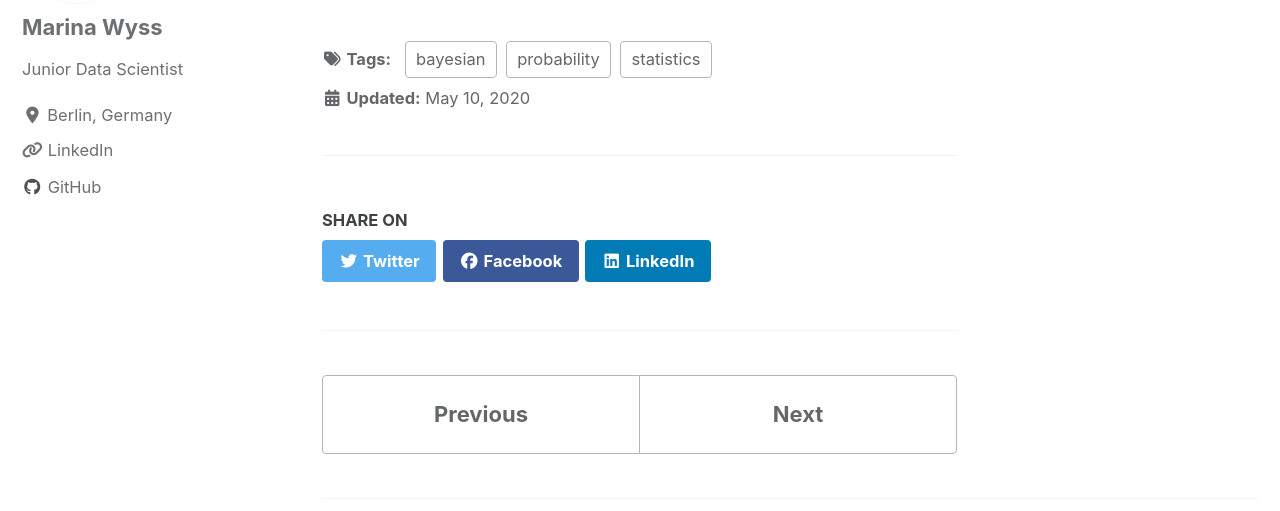
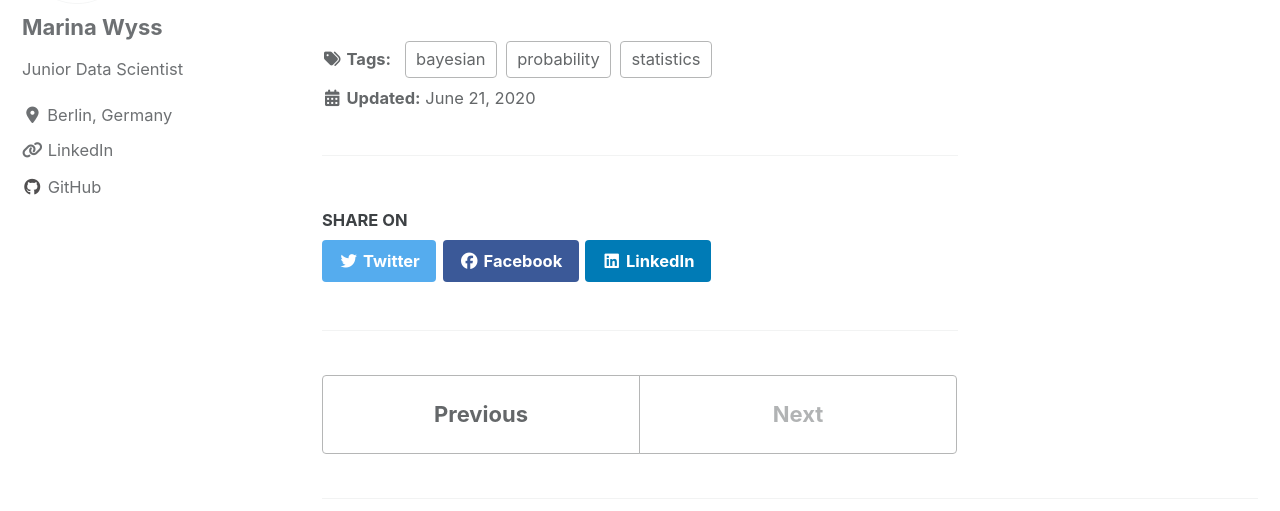
Before and after one commit to MarinaWyss/MarinaWyss.github.io, a Jekyll site: the page built from _posts/2020-06-21-bayes_mcmc_stan.md, in a window 1280 px wide and 900 px high, scrolled down 15149 px. Shown: the part 172-683 px from the top of the window. Built offline with Jekyll 4.4.1, drawn with Linux system fonts in a browser that asks for light colours; cached includes are drawn as plain includes; nearby versions of some CDN libraries; formulas are drawn with MathJax 3.

Commit message:
fix date

```diff
--- a/_posts/2020-06-21-bayes_mcmc_stan.md
+++ b/_posts/2020-06-21-bayes_mcmc_stan.md
@@ -1,6 +1,6 @@
 ---
 title: "Bayes Basics"
-date: 2020-05-10
+date: 2020-06-21
 tags: [bayesian, statistics, probability]
 header:
   image: "/images/bayes-mcmc-stan/bayes_header.jpg"
```
